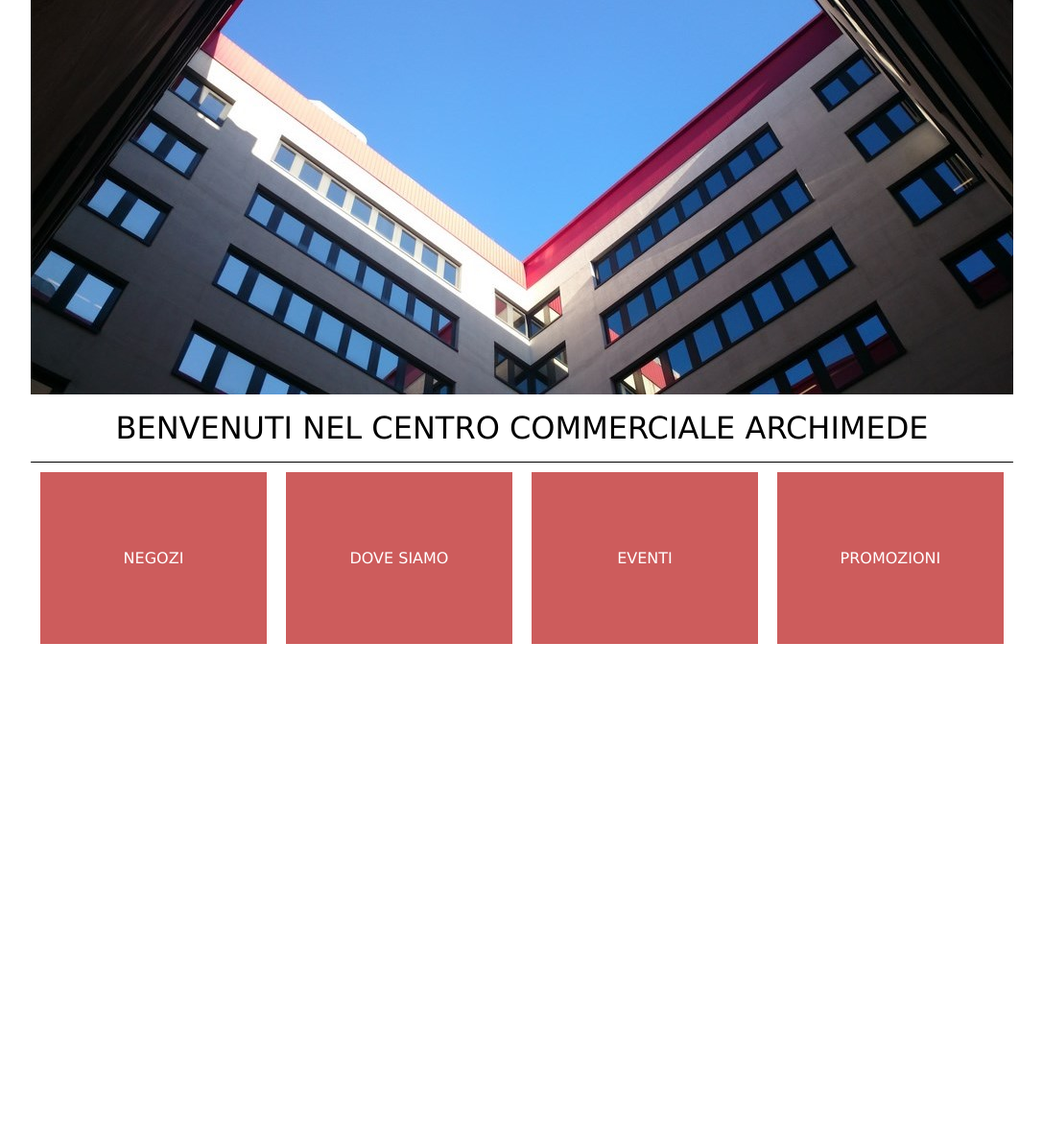
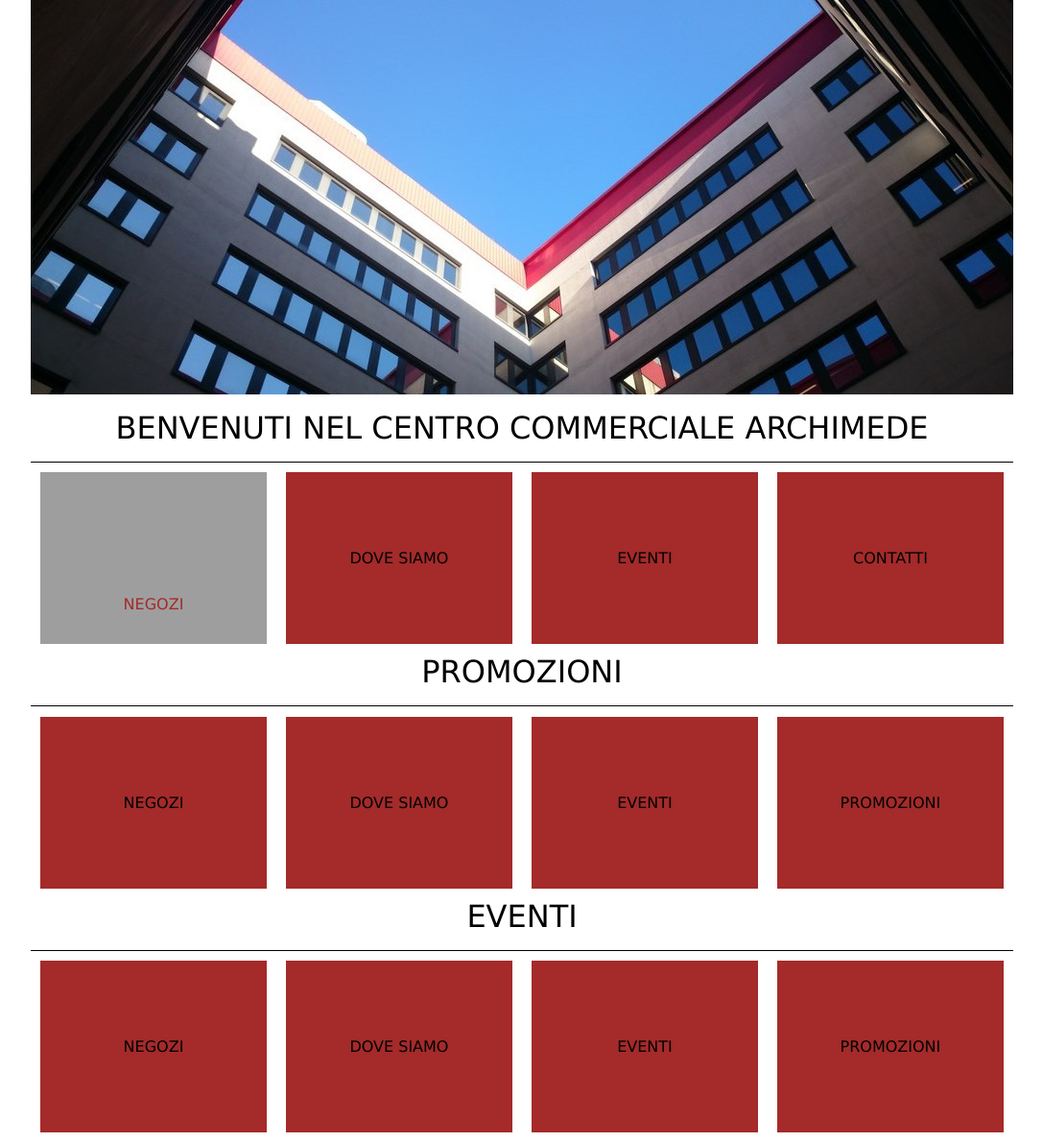
Before and after one commit to Italiaracerx/TecWeb-Project, a PHP site: page /dhome.html in a window 1280 px wide. Shown: the part 197-1387 px from the top of the page at 96% size, without its empty margins (96-1183 px from the left). Before the commit the page ends 868 px from the top, so only its background shows below. Run offline with PHP 8.4, Linux system fonts and the light colour scheme; grey boxes are pictures that could not be loaded.

Commit message:
anora senza footer

```diff
--- a/code/dhome.html
+++ b/code/dhome.html
@@ -1,8 +1,6 @@
 <!DOCTYPE html PUBLIC "-//W3C//DTD XHTML 1.0 Transitional//EN"
 "http://www.w3.org/TR/xhtml1/DTD/xhtml1-transitional.dtd">
-
 <html xmlns="http://www.w3.org/1999/xhtml">
-
 <head>
 	<!-- Specifico il charset -->
 	<meta http-equiv="Content-Type" content="txt/html charset= UTF-8" />
@@ -19,7 +17,7 @@
 <body>
 	<div id="header">
 		<div id="contenutoHeader">
-				<img id="logo" src="images/liveapexlogo-147223212348gnk.jpg"/>
+			<img id="logo" src="images/liveapexlogo-147223212348gnk.jpg"/>
 		    <div id="titolo">
 				<h1>Archimede</h1>
 		        <h3>Centro Commerciale</h3>
@@ -42,7 +40,6 @@
 				<li><a href="">Promozioni</a></li>
 				<li><a href="">Eventi</a></li>
              </ul>
-
         </div>
 
 	<div id="breadcrumb">
@@ -50,15 +47,32 @@
 	</div>
 	<div id="content">
 		<img id="torre"src="images/torre 2.jpg"/>
-		<p id="benvenuti">Benvenuti nel Centro Commerciale Archimede</p>
-		<div id="contenteMenu">
-			<a><div id="casella"><p id="etichetta">Negozi</p></div></a>
+
+		<p id="intestazione">Benvenuti nel Centro Commerciale Archimede</p>
+		<div id="contentMenu">
+			<a href="/Users/biancaciuche/Desktop/Finale/cartella senza titolo/code/negozi.html" >
+				<div id="negozio"><p>Negozi</p></div></a>
+			<a><div id="casella"><p id="etichetta">Dove siamo</p></div></a>
+			<a><div id="casella"><p id="etichetta">Eventi</p></div></a>
+			<a><div id="casella"><p id="etichetta">Contatti</p></div></a>
+		</div>
+
+		<p id="intestazione">Promozioni</p>
+		<div id="contentMenu">
+			<a><div id="casella"><p>Negozi</p></div></a>
+			<a><div id="casella"><p id="etichetta">Dove siamo</p></div></a>
+			<a><div id="casella"><p id="etichetta">Eventi</p></div></a>
+			<a><div id="casella"><p id="etichetta">Promozioni</p></div></a>
+		</div>
+
+		<p id="intestazione">Eventi</p>
+		<div id="contentMenu">
+			<a><div id="casella"><p >Negozi</p></div></a>
 			<a><div id="casella"><p id="etichetta">Dove siamo</p></div></a>
 			<a><div id="casella"><p id="etichetta">Eventi</p></div></a>
 			<a><div id="casella"><p id="etichetta">Promozioni</p></div></a>
 		</div>
 	</div>
 
-
 </body>
 </html>
--- a/code/dstyle.css
+++ b/code/dstyle.css
@@ -105,7 +105,7 @@ html, body{
 	width: 100%;
 }
 
-#benvenuti
+#intestazione
 {
 	padding: 0.5em;
 	text-align: center;
@@ -123,7 +123,24 @@ html, body{
 	text-align: center;
 	padding-top:5em;
 	padding-bottom: 5em;
-	background-color:#CD5C5C;
-	color: white;
+	color: black;
 	text-transform: uppercase;
+	background-color: brown;
+
 }
+
+#negozio
+{
+	float: left;
+	width: 23%;
+	margin: 1%;
+	text-align: center;
+	padding-top:8em;
+	padding-bottom: 2em;
+	color: brown;
+	text-transform: uppercase;
+	background-image: url("images/gruccia.jpg");
+	background-size: 100%;
+}
+
+/*---------------footer-------------*/
```
Also changed, not shown: 1 other file.
